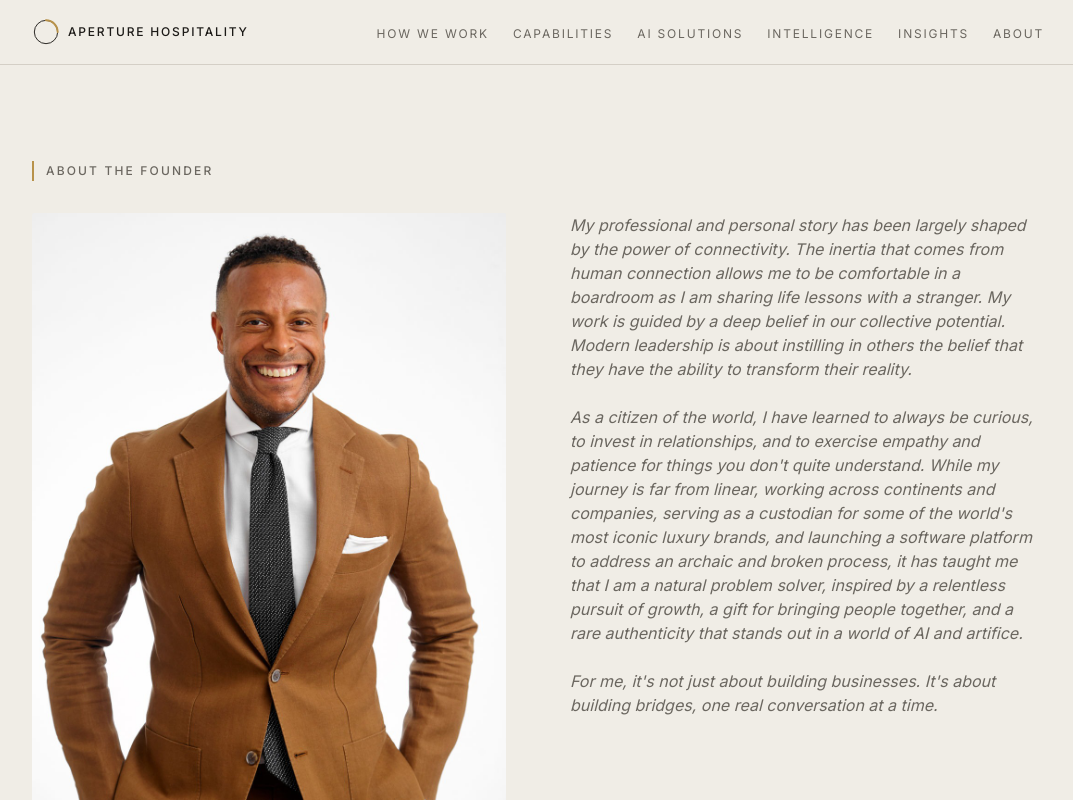
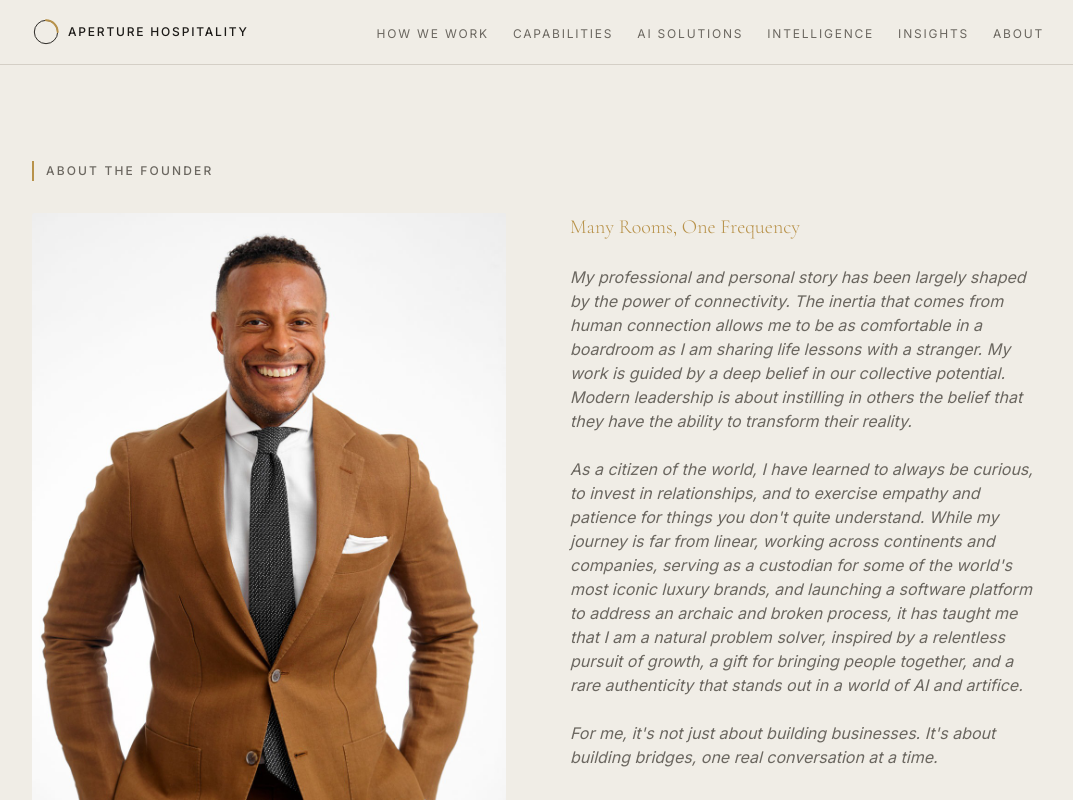
Before and after one commit to letsnavigatebmw/aperture-hospitality, a Next.js app: page /about in a window 1280 px wide. Shown: the top 800 px of the page, without its empty margins (102-1175 px from the left). Built offline with nearby package versions, Linux system fonts and the light colour scheme.

Commit message:
Update About page: Add 'Many Rooms, One Frequency' section with enhanced founder bio and strategic bold emphasis

```diff
--- a/app/about/page.tsx
+++ b/app/about/page.tsx
@@ -71,16 +71,19 @@ export default function About() {
             </div>
 
             {/* Right column */}
+            <div>
+              <p className="font-display text-lg md:text-xl font-light text-brass mb-6">Many Rooms, One Frequency</p>
               <div className="space-y-6 text-sm md:text-base leading-relaxed text-muted italic">
                 <p>
-                My professional and personal story has been largely shaped by the power of connectivity. The inertia that comes from human connection allows me to be comfortable in a boardroom as I am sharing life lessons with a stranger. My work is guided by a deep belief in our collective potential. Modern leadership is about instilling in others the belief that they have the ability to transform their reality.
+                  My professional and personal story has been largely shaped by the power of <strong style={{ fontWeight: 400 }}>connectivity</strong>. The inertia that comes from human connection allows me to be as comfortable in a boardroom as I am sharing life lessons with a stranger. My work is guided by a deep belief in our <strong style={{ fontWeight: 400 }}>collective potential</strong>. Modern leadership is about instilling in others the belief that they have the ability to transform their reality.
                 </p>
                 <p>
-                As a citizen of the world, I have learned to always be curious, to invest in relationships, and to exercise empathy and patience for things you don't quite understand. While my journey is far from linear, working across continents and companies, serving as a custodian for some of the world's most iconic luxury brands, and launching a software platform to address an archaic and broken process, it has taught me that I am a natural problem solver, inspired by a relentless pursuit of growth, a gift for bringing people together, and a rare authenticity that stands out in a world of AI and artifice.
+                  As a citizen of the world, I have learned to always be <strong style={{ fontWeight: 400 }}>curious</strong>, to invest in relationships, and to exercise empathy and patience for things you don't quite understand. While my journey is far from linear, working across continents and companies, serving as a custodian for some of the world's most iconic luxury brands, and launching a software platform to address an archaic and broken process, it has taught me that I am a <strong style={{ fontWeight: 400 }}>natural problem solver</strong>, inspired by a <strong style={{ fontWeight: 400 }}>relentless pursuit of growth</strong>, a gift for bringing people together, and a rare authenticity that stands out in a world of AI and artifice.
                 </p>
                 <p>
-                For me, it's not just about building businesses. It's about building bridges, one real conversation at a time.
+                  For me, it's not just about building businesses. It's about <strong style={{ fontWeight: 400 }}>building bridges</strong>, one real conversation at a time.
                 </p>
+              </div>
             </div>
           </div>
         </div>
```
Lines whose indentation alone changed are shown as unchanged.
